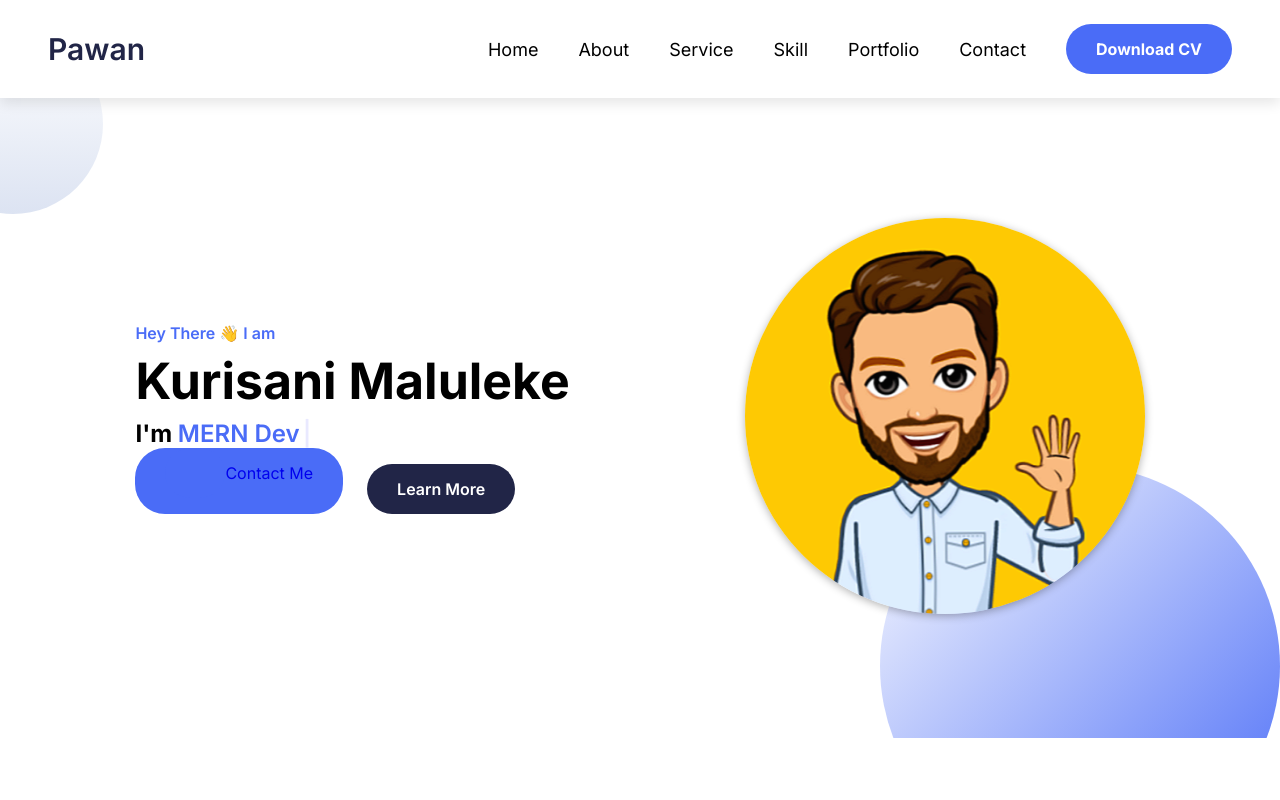
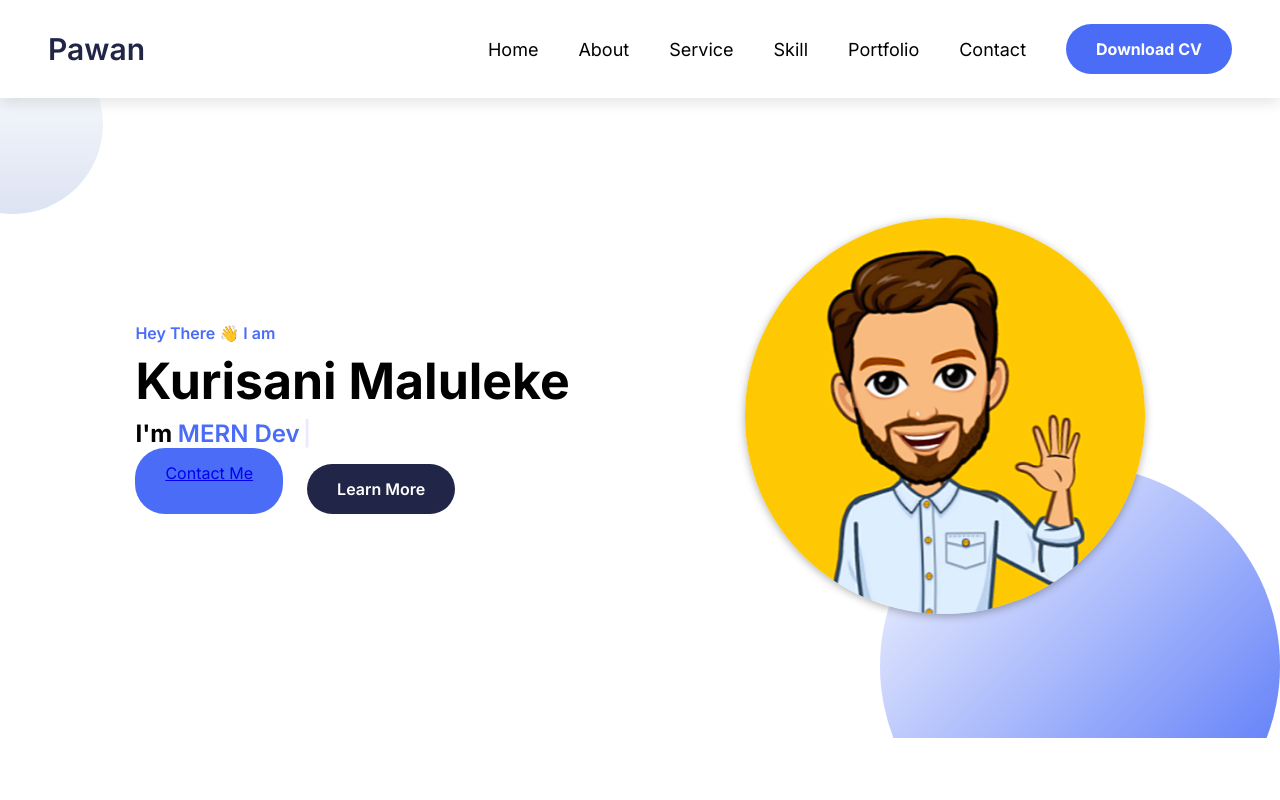
Before and after one commit to Kurisani-web/dev-portfolio, a React (Vite) app in the folder client/: page / in a window 1280 px wide. Shown: the top 800 px of the page. Built offline with nearby package versions, Linux system fonts and the light colour scheme.

Commit message:
Update Hero.jsx

```diff
--- a/client/src/components/Hero.jsx
+++ b/client/src/components/Hero.jsx
@@ -28,16 +28,7 @@ export default function Hero() {
           </span>
         </h3>
         <div className="btn-group">
-          <a
-             href="https://wa.me/27606031205"
-             target="_blank"
-             rel="noopener noreferrer"
-             className="btn btn-primary"
-             style={{ textDecoration: "none" }}
-            >
-           <i className="btn btn-primary"></i>
-             Contact Me
-          </a>
+          <a href="https://wa.me/27606031205" className="btn btn-primary">Contact Me</a>
           <button className="btn btn-black">Learn More</button>
         </div>
       </div>
```
